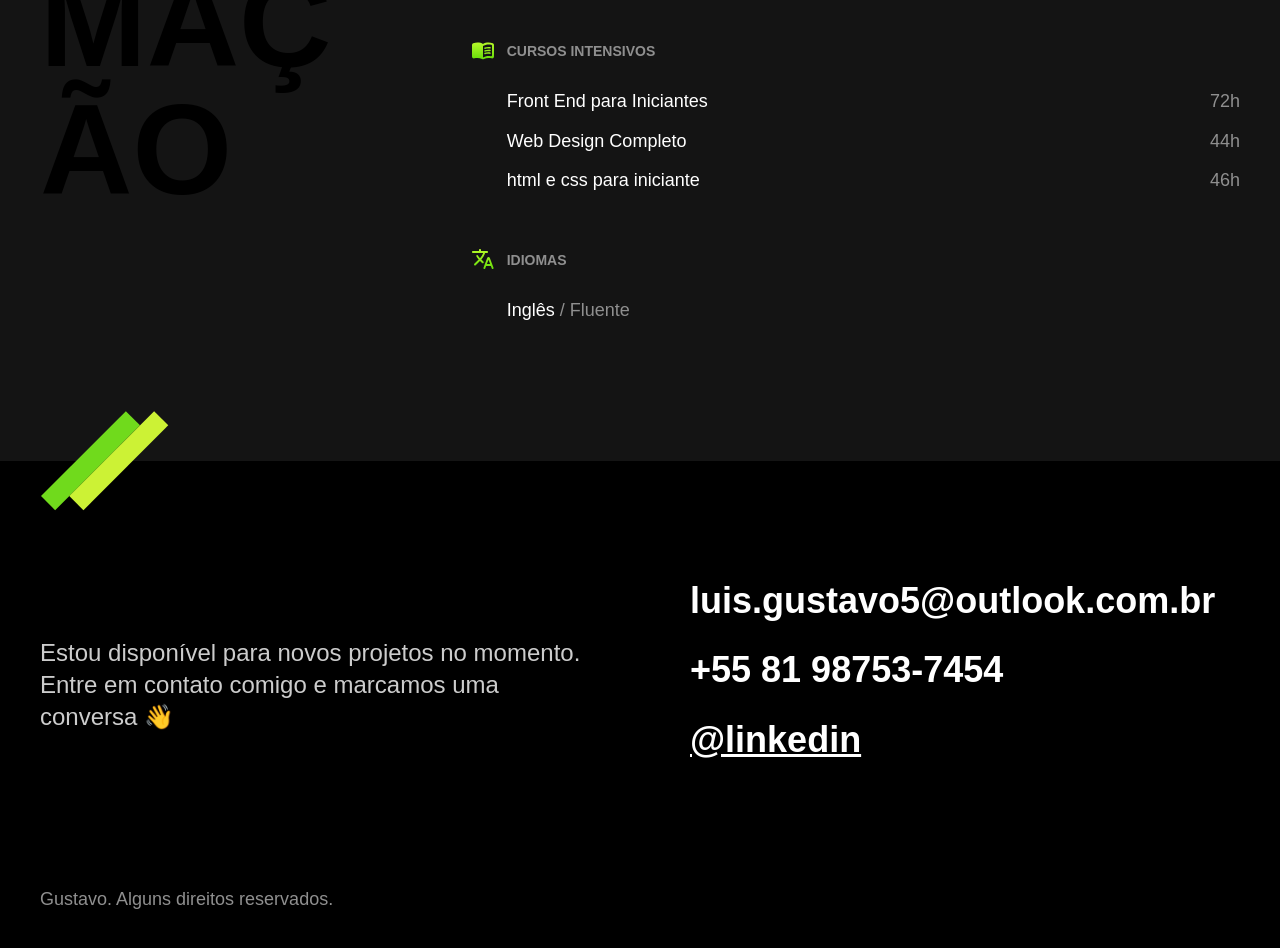
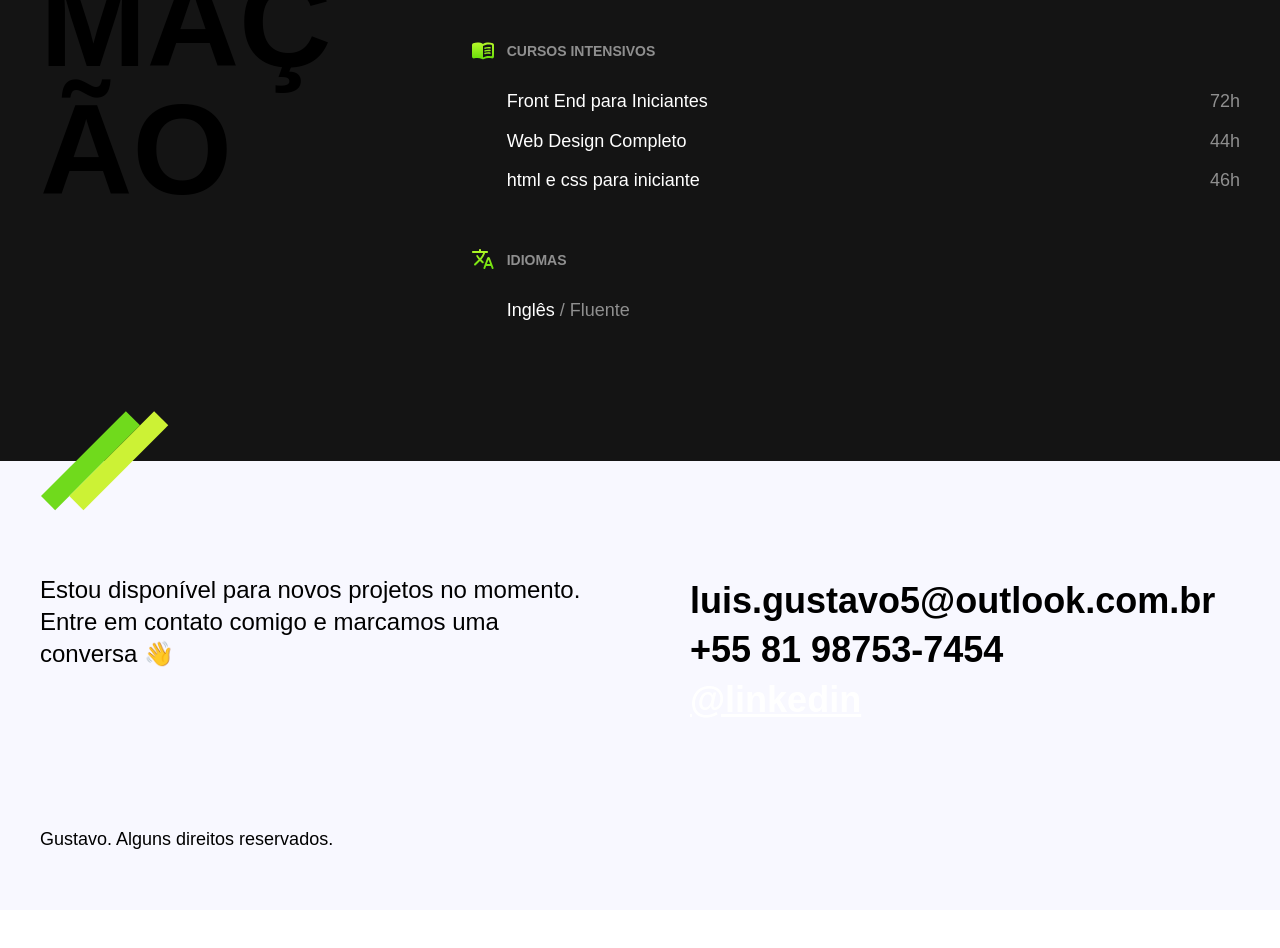
Before and after one commit to Gustateclogia/Gustavo, a plain HTML site: page index.html in a window 1280 px wide. Shown: the part 1382-2330 px from the top of the page. After the commit the page ends 2292 px from the top, so only its background shows below. Drawn offline with Linux system fonts and the light colour scheme; files whose address does not match are found by name.

Commit message:
Update style.css

```diff
--- a/style.css
+++ b/style.css
@@ -413,7 +413,7 @@ body {
 
 
   .footer {
-    background: #000000;
+    background: #F8F8FF;
   }
 
   .footer-container {
@@ -429,15 +429,17 @@ body {
   .footer-texto {
     font-size: 1.5rem;
     line-height: 1.33;
-    color: #cccccc;
+    color: #000000;
+    position: relative;
+    top:-33px;
   }
 
   .footer-contato li {
     font-weight: bold;
     font-size: 2.25rem;
     line-height: 1.1;
-    color: #ffffff;
-    margin-bottom: 30px;
+    color: #000000;
+    margin-bottom: 10px;
   }
 
   .footer-contato li a {
@@ -447,7 +449,7 @@ body {
   .footer-copy {
     grid-column: 1 / -1;
     font-size: 1.125rem;
-    color: #8f8f8f;
+    color: #000000;
   }
 
   @media (max-width: 800px) {
```
